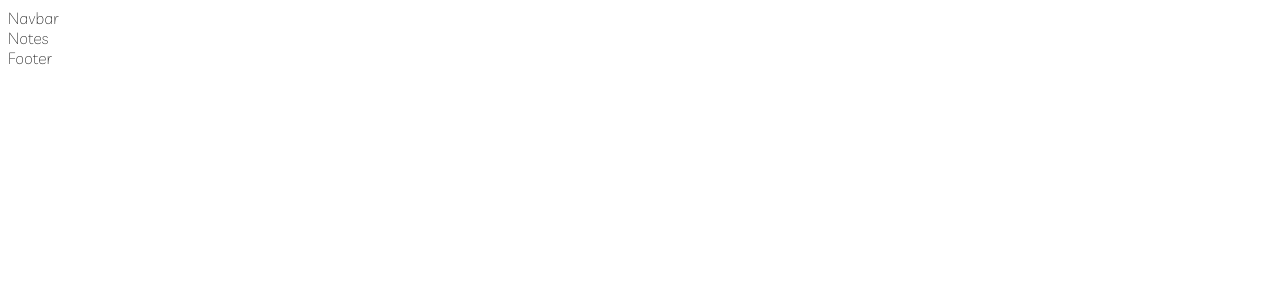
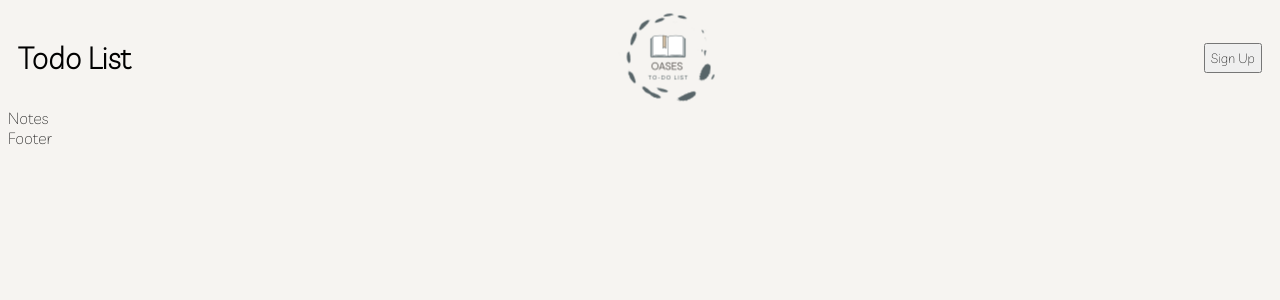
Before and after one commit to Semako123/TodoList, a React (Create React App) app in the folder to-do-list/: page / in a window 1280 px wide. Shown: the top 300 px of the page. Built offline with nearby package versions, Linux system fonts and the light colour scheme.

Commit message:
Style the navbar

```diff
--- a/to-do-list/public/index.html
+++ b/to-do-list/public/index.html
@@ -10,7 +10,7 @@
     />
     <title>Oases Todo-List</title>
   </head>
-  <body>
+  <body style="background-color:#f6f4f1 ;">
     <noscript>You need to enable JavaScript to run this app.</noscript>
     <div id="root"></div>
   </body>
--- a/to-do-list/src/App.js
+++ b/to-do-list/src/App.js
@@ -5,11 +5,11 @@ import './App.css';
 
 function App() {
   return (
-    <>
+    <div className='app'>
       <Navbar />
       <Notes />
       <Footer />
-    </>
+    </div>
   );
 }
 
--- a/to-do-list/src/components/navbar/navbar.css
+++ b/to-do-list/src/components/navbar/navbar.css
@@ -0,0 +1,24 @@
+.navbar{
+    background-color: #f6f4f1;
+    display: flex;
+    flex-wrap: nowrap;
+    height:80px;
+    align-items: center;
+    justify-content: center;
+    padding:10px
+}
+
+.nav-brand{
+    margin-right: auto;
+    font-size:30px;
+}
+
+.logo{
+    transform:scale(0.25);
+}
+
+.sign-in{
+    margin-left: auto;
+    height:30px;
+    padding:5px;
+}
--- a/to-do-list/src/components/navbar/navbar.jsx
+++ b/to-do-list/src/components/navbar/navbar.jsx
@@ -1,8 +1,14 @@
 import React from 'react'
+import './navbar.css'
+import logo from '../images/oases.png'
 
 const Navbar = () => {
   return (
-    <div>Navbar</div>
+      <div className='navbar'>
+          <h1 className='nav-brand'>Todo List</h1>
+          <img src={logo} alt="Logo of oases" className='logo'/>
+          <button className='sign-in'>Sign Up</button>
+    </div>
   )
 }
 
--- a/to-do-list/src/index.js
+++ b/to-do-list/src/index.js
@@ -5,6 +5,6 @@ import App from './App';
 const root = ReactDOM.createRoot(document.getElementById('root'));
 root.render(
   <React.StrictMode>
-    <App />
+    <App/>
   </React.StrictMode>
 );
```
Also changed, not shown: to-do-list/src/App.css (line endings or trailing spaces).
